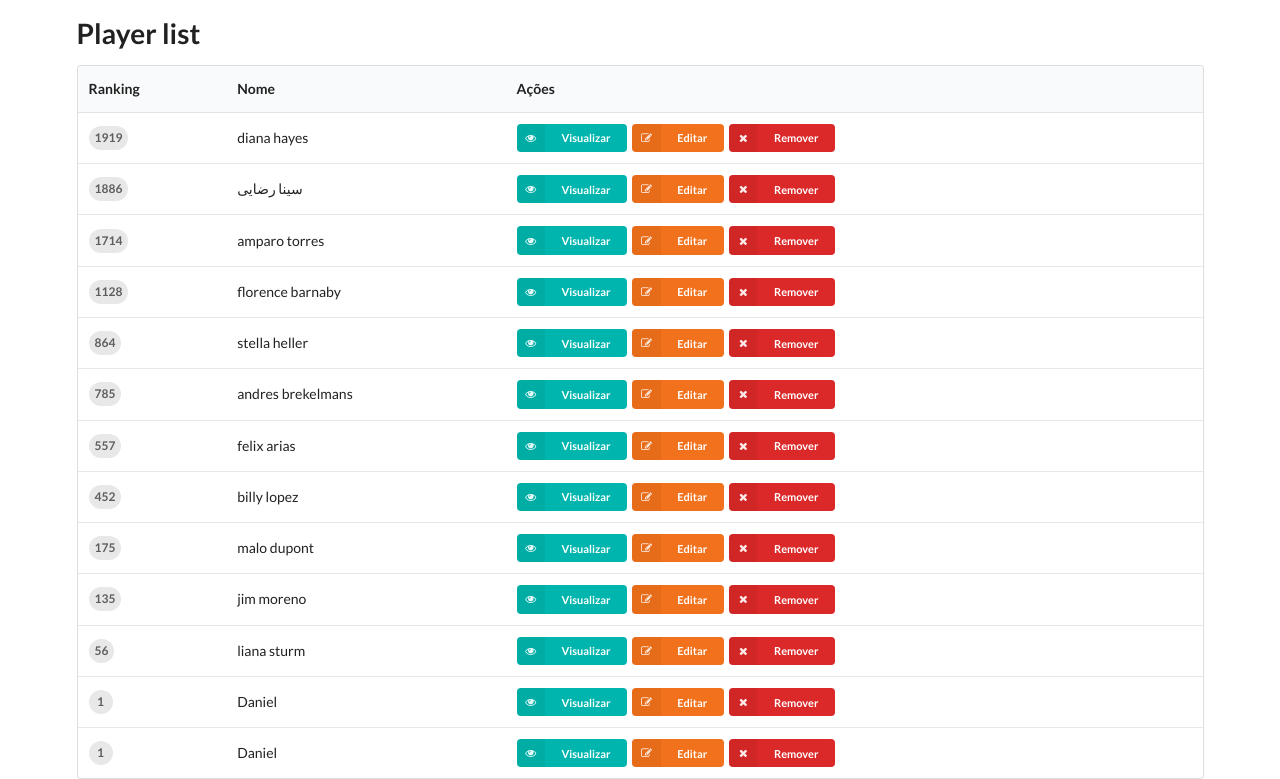
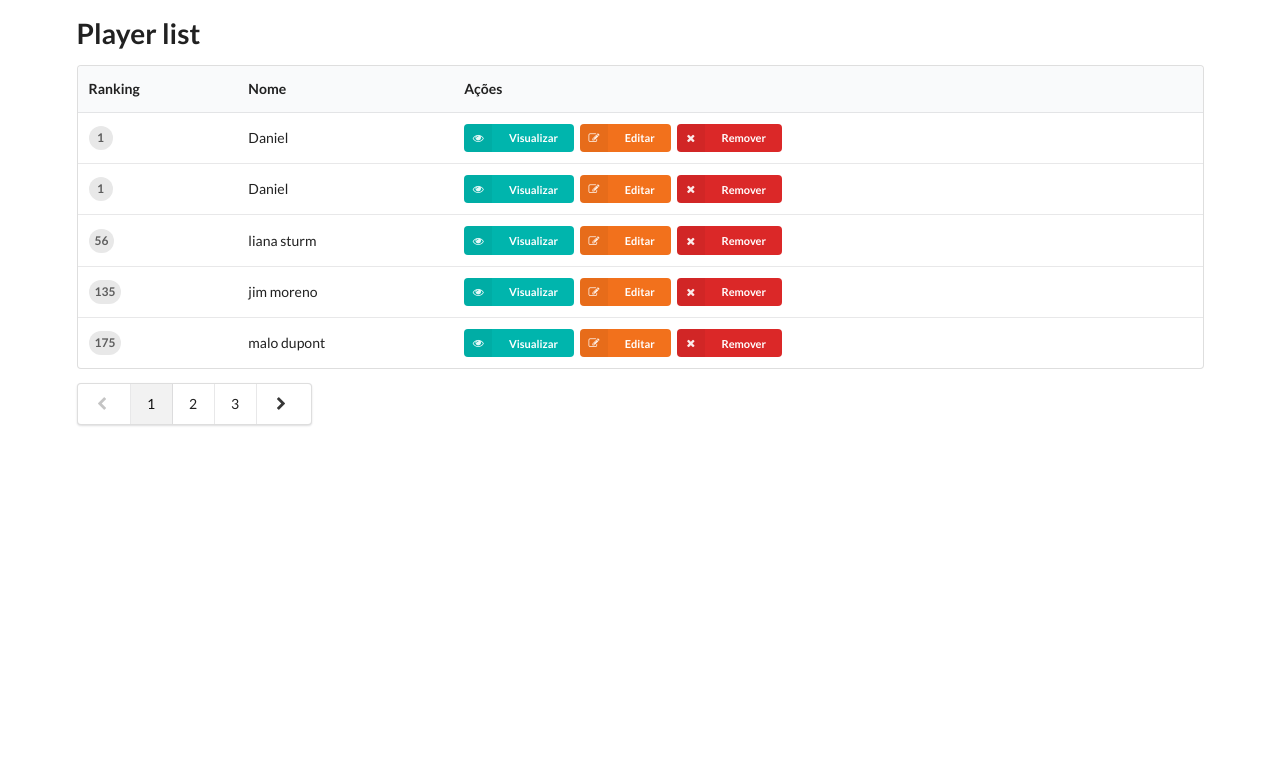
Before and after one commit to dansenpai/autocomplete128, a Django app: page / in a window 1280 px wide. Shown: the part 60-839 px from the top of the page. After the commit the page ends 486 px from the top, so only its background shows below. Run offline with Django 3.2, Linux system fonts and the light colour scheme; data comes from the database, SQL or seed files in the repository; both versions use the stored data as it was after the commit.

Commit message:
created pagination template

```diff
--- a/app/templates/app/player_form.html
+++ b/app/templates/app/player_form.html
@@ -2,11 +2,10 @@
 
 {% block content%}
   <h1>{{ form_name }}</h1>
-
   <form method="POST" class="ui form">
     {% csrf_token %}
     {{ form.as_p}}
+    <a href="/" class="ui button">Voltar</a>
     <button type="submit" class="ui button blue">Salvar</button>
   </form>
-
 {% endblock content %}
--- a/app/templates/app/players_list.html
+++ b/app/templates/app/players_list.html
@@ -34,4 +34,30 @@
       {% endfor %}
     </tbody>
   </table>
+
+  <div class='ui pagination menu'>
+    {% if actual < 2 %}
+      <a href='#' class="disabled item">
+        <i class="icon chevron left"></i>
+      </a>
+    {% else %}
+      <a href="/?page={{prev}}" class="item">
+        <i class="icon chevron left"></i>
+      </a>
+    {% endif %}
+
+    {% for page in list_pages %}
+        <a class="item {%  if actual == page %} active {% endif %}"  href="/?page={{page}}">{{page}}</a>
+    {% endfor %}
+
+    {% if actual >= total or total == 1 %}
+      <a href="#" aria-label="Next" class="item disabled">
+        <i class="icon chevron right"></i>
+      </a>
+    {% else %}
+      <a href="/?page={{next}}" class="item" aria-label="Next">
+        <i class="icon chevron right"></i>
+      </a>
+    {% endif %}
+  </div>
 {% endblock content %}
--- a/app/views.py
+++ b/app/views.py
@@ -6,6 +6,7 @@ from django.core.paginator import Paginator, InvalidPage, EmptyPage
 from .models import Player
 from .forms import FormPlayer
 from django.db.models import Q
+import requests
 import json
 import random
 
@@ -17,8 +18,8 @@ class PlayersList(View):
     query = Q()
     if request.GET.get('term', False):
         query = Q(name__icontains=request.GET['term'])
-    players = Player.objects.filter(query)
-    paginator = Paginator(players, 100)
+    players = Player.objects.filter(query).order_by('rank_position')
+    paginator = Paginator(players, 5)
     page = int(request.GET.get('page', 1))
 
     try:
@@ -38,34 +39,30 @@ class PlayersList(View):
 
 class PlayerCreate(View):
   form_class = FormPlayer
+  form_name = "Cadastrar Player"
   template_name = 'app/player_form.html'
 
   def get(self, request, *args, **kwargs):
       initial = {}
       try:
-          r = requests.get('http://api.randomuser.me/')
-          data = json.loads(r.text)
-          data = data['results'][0]
-          initial = {
-              'name': "%s %s" % (
-                  data['name']['first'], data['name']['last']),
-               'rank_position': random.randrange(0, 2000)}
+        r = requests.get('http://api.randomuser.me/')
+        data = json.loads(r.text)
+        data = data['results'][0]
+        initial = { 'name': "%s %s" % (data['name']['first'], data['name']['last']),
+                    'rank_position': random.randrange(0, 2000)}
       except Exception as e:
-          print(e)
+        print(e)
       form = self.form_class(initial=initial)
-      return render(
-          request, self.template_name,
-          {'form': form, 'name_form': 'Novo Player'})
+      return render(request, self.template_name, {'form': form, 'form_name': self.form_name })
 
   def post(self, request, *args, **kwargs):
       form = self.form_class(request.POST)
       if form.is_valid():
-          data = form.cleaned_data
-          player = Player(name=data['name'], rank_position=data['rank_position'])
-          player.save()
-          return HttpResponseRedirect('/?st=2')
-
-      return render( request, self.template_name, {'form': form, 'name_form': 'Cadastrar Player'})
+        data = form.cleaned_data
+        player = Player(name=data['name'], rank_position=data['rank_position'])
+        player.save()
+        return HttpResponseRedirect('/')
+      return render( request, self.template_name, {'form': form, 'form_name': self.form_name })
 
 class PlayerUpdate(View):
   template_name = 'app/player_form.html'
```
Also changed, not shown: db.sqlite3.
